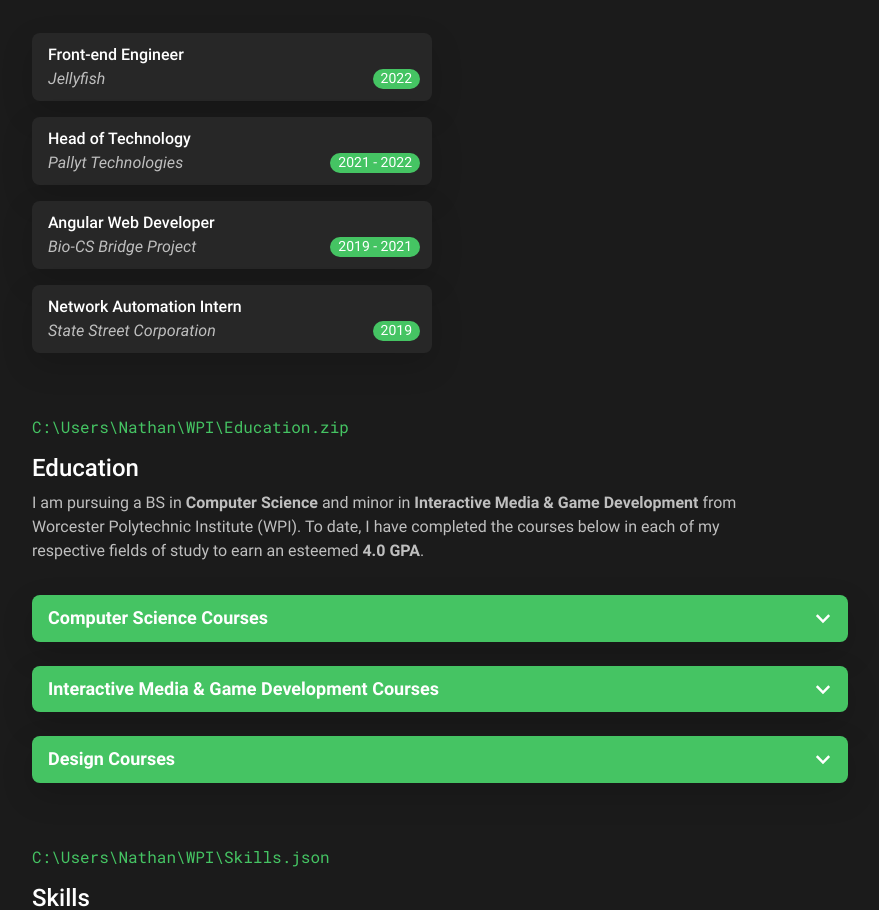
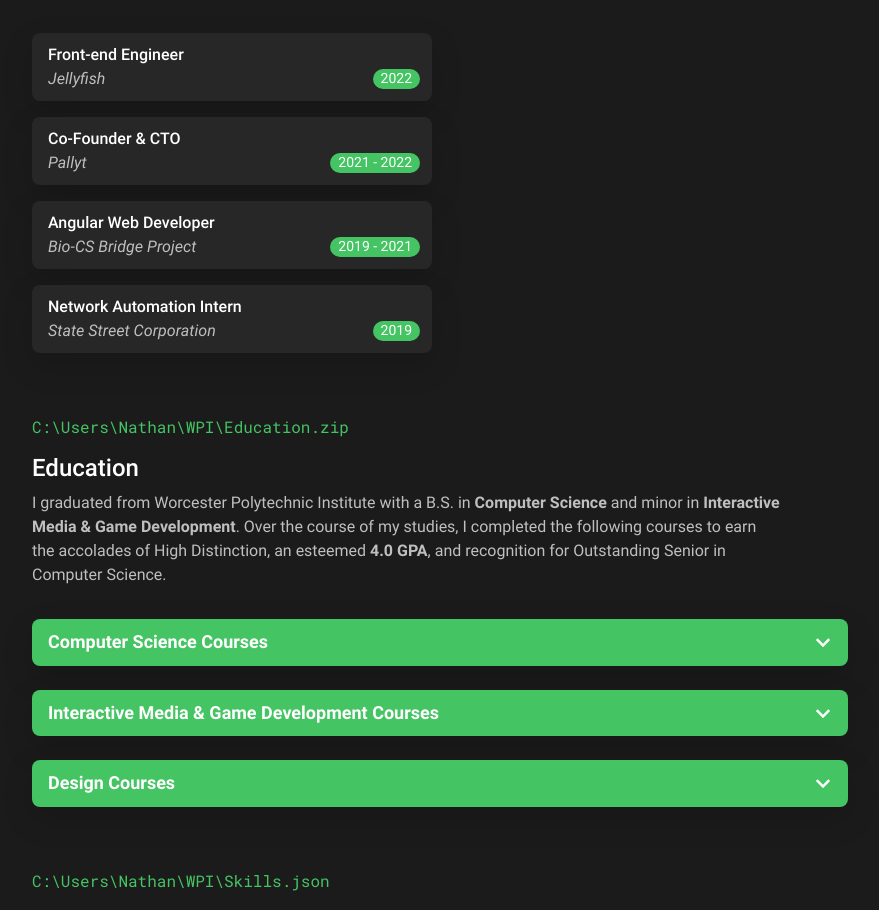
Before and after one commit to Paradoxdotexe/theNJK, a Vue app: page / in a window 1280 px wide. Shown: the part 1009-1919 px from the top of the page, without its empty margins (108-987 px from the left). Built offline with nearby package versions, Linux system fonts and the light colour scheme.

Commit message:
Update roles and education section

```diff
--- a/src/data/roles.ts
+++ b/src/data/roles.ts
@@ -11,8 +11,8 @@ const Roles: Role[] = [
     years: 2022
   },
   {
-    title: 'Head of Technology',
-    company: 'Pallyt Technologies',
+    title: 'Co-Founder & CTO',
+    company: 'Pallyt',
     years: [2021, 2022]
   },
   {
--- a/src/pages/HomePage.vue
+++ b/src/pages/HomePage.vue
@@ -44,10 +44,9 @@
 
       <!-- EDUCATION -->
       <ContentHeader path="C:\Users\Nathan\WPI\Education.zip" title="Education">
-        I am pursuing a BS in <strong>Computer Science</strong> and minor in
-        <strong>Interactive Media & Game Development</strong> from Worcester Polytechnic Institute
-        (WPI). To date, I have completed the courses below in each of my respective fields of study to earn an esteemed
-        <strong>4.0 GPA</strong>.
+        I graduated from Worcester Polytechnic Institute with a B.S. in <strong>Computer Science</strong> and minor in
+        <strong>Interactive Media & Game Development</strong>. Over the course of my studies, I completed the following courses to earn the accolades of High Distinction,
+        an esteemed <strong>4.0 GPA</strong>, and recognition for Outstanding Senior in Computer Science.
       </ContentHeader>
       <ExpansionPanel
         v-for="type of ['CS', 'IMGD', 'DESIGN']"
```
